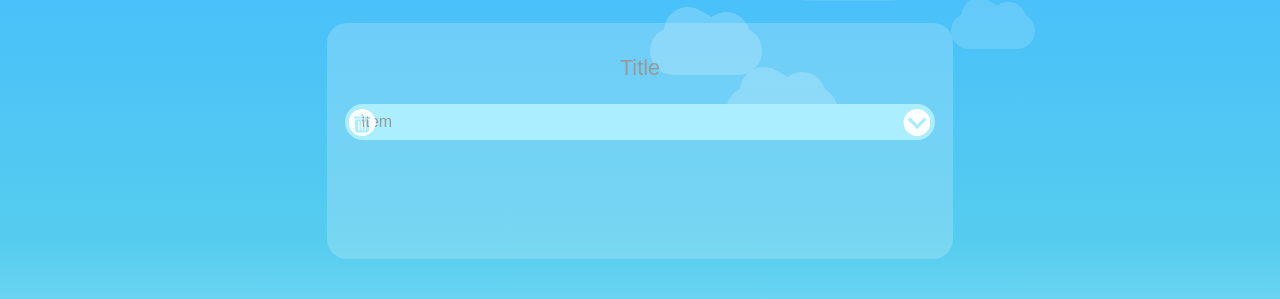
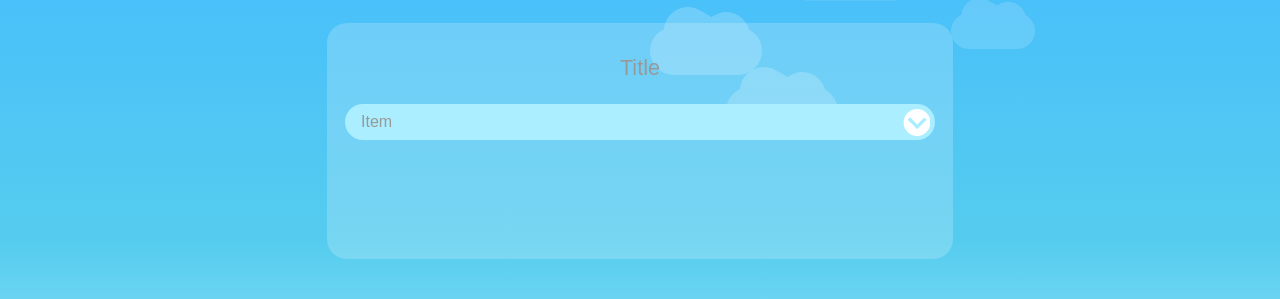
Before and after one commit to neutrinonerd3333/zutara-forever, a Flask app: page / in a window 1280 px wide; the page is wider, and only the part inside the window is pictured. Shown: the part 159-458 px from the top of that part. Run offline with Flask 2, Linux system fonts and the light colour scheme.

Commit message:
delete item aesthetics

```diff
--- a/routes.py
+++ b/routes.py
@@ -788,7 +788,7 @@ def kvp_delete():
     try:
         entryind = int(request.form["entryind"])
         ind = int(request.form["index"])
-        listid = req_json["listid"]
+        listid = request.form["listid"]
         the_list = Catalist.objects.get(listid=listid)
     except KeyError, ValueError:
         raise InvalidAPIUsage("Invalid arguments")
--- a/static/css/style_all.css
+++ b/static/css/style_all.css
@@ -128,7 +128,7 @@ input { outline: none; }
 
 /* SPECIFICS OF EACH LIST ITEM */
 .listItem .itemTitle { position: relative; display: block; width: 100%; height: 2em; background-color: transparent; border-radius: 20px 20px 0 0; padding: 0; margin: 0; }
-.listItem .itemTitle input { background-color: #AEF; padding: 0 3em 0 1em; margin: 0; border-radius: 20px; height: 100%; width: calc(100% - 4em); }
+.listItem .itemTitle input { background-color: #AEF; padding: 0 2.5em 0 1em; margin: 0; border-radius: 20px; height: 100%; width: calc(100% - 3.5em); }
 .listItem .attributes { border-radius: 0 0 20px 20px; display: none; }
 .listItem .attributes .attribute { overflow: hidden; width: 100%; height: 2em; display: block; padding: 0; margin: 0; border-radius: 0 0 20px 20px; }
 .listItem .attributes .attribute .key, .listItem .attributes .attribute .value { display: inline-block; height: 100%; margin: 0; width: 30%; }
@@ -141,11 +141,11 @@ input { outline: none; }
 
 .icon-down { right: 0.3em; top: 0.3em; }
 
-.icon-minus { position: relative; right: calc(-100% + 26px + .3em); top: -2em; background-position: -4.5em -1.5em; }
+.icon-minus { position: relative; right: calc(-100% + 26px + .3em); top: -2em; background-position: -4.5em 0; }
 
-.icon-heart { right: 2em; top: 0.3em; background-position: -6em 0; display: none; }
+.icon-heart { right: 1.9em; top: 0.3em; background-position: -6em 0; display: none; }
 
-.icon-trash-2 { background-position: -15em 0; top: 0.3em; left: 0.2em; }
+.icon-trash-2 { background-position: -15em 0; top: 0.3em; right: 3.5em; display: none; }
 
 /* MY LISTS INTERFACE */
 .mylists { /* ICONS FOR PERMISSIONS */ }
--- a/static/css/style_all.sass
+++ b/static/css/style_all.sass
@@ -531,11 +531,13 @@ input
         margin: 0
         input
             background-color: $color-bright-light
-            padding: 0 3em 0 1em
+            padding: 0 2.5em 0 1em
+            //padding: 0 3em 0 3em
             margin: 0
             border-radius: 20px
             height: 100%
-            width: calc(100% - 4em)
+            width: calc(100% - 3.5em)
+            //width: calc(100% - 6em)
     .attributes
         border-radius: 0 0 20px 20px
         display: none
@@ -591,11 +593,11 @@ input
     position: relative
     right: calc(-100% + 26px + .3em)
     top: -2em
-    background-position: -4.5em -1.5em
+    background-position: -4.5em 0
 
 .icon-heart
     @extend .icon
-    right: 2em
+    right: 1.9em
     top: .3em
     background-position: -6em 0
     display: none
@@ -604,7 +606,8 @@ input
     @extend .icon
     background-position: -15em 0
     top: .3em
-    left: .2em
+    right: 3.5em
+    display: none
 
 /* MY LISTS INTERFACE */
 .mylists
--- a/static/js/home.js
+++ b/static/js/home.js
@@ -30,6 +30,9 @@ $(document).ready(function() {
                 }
             }
         });
+
+    $(".list").on('mouseenter', ".listItem", buttonsVisible);
+    $(".list").on('mouseleave', ".listItem", buttonsHidden);
 
     // save
     $(".list").on('focusin', ".itemTitle input", function() {
@@ -143,9 +146,19 @@ $(document).ready(function() {
 
 function votesVisible() {
     $(".votes").show();
-    $(".icon-heart").show();
     $(".listItem").css("width", "90%");
-    $(".itemTitle input").css({"padding": "0 5em 0 1em", "width": "calc(100% - 6em)"});
+}
+
+function buttonsVisible() {
+    $(this).find(".icon-heart").show();
+    $(this).find(".itemTitle input").css({"padding": "0 6em 0 1em", "width": "calc(100% - 7em)"});
+    $(this).find(".icon-trash-2").show();
+}
+
+function buttonsHidden() {
+    $(this).find(".icon-heart").hide();
+    $(this).find(".itemTitle input").css({"padding": "0 2.5em 0 1em", "width": "calc(100% - 3.5em)"});
+    $(this).find(".icon-trash-2").hide();
 }
 
 function authenticated() {
@@ -271,7 +284,7 @@ function isLastItem() {
 }
 
 function addItem(curListItem) {
-    $(curListItem).after("<div class='listItem'><div class='votes'><div><b>0</b>&#9829;</div></div> <!--list item--> <div class='icon-heart icon'></div>  <div class='itemTitle'> <input type='text' placeholder='Item'> </div> <div class='icon-down icon'></div> <div class='attributes'> <!--all item attributes--> <div class='attribute'> <!--single item attribute--> <div class='key' ><input type='text' placeholder='Note' ></div ><div class='value' ><input type='text' placeholder='Value' ></div><div class='icon-minus icon'></div> </div></div> </div>");
+    $(curListItem).after("<div class='listItem'><div class='icon-trash-2'></div> <div class='votes'><div><b>0</b>&#9829;</div></div> <!--list item--> <div class='icon-heart icon'></div>  <div class='itemTitle'> <input type='text' placeholder='Item'> </div> <div class='icon-down icon'></div> <div class='attributes'> <!--all item attributes--> <div class='attribute'> <!--single item attribute--> <div class='key' ><input type='text' placeholder='Note' ></div ><div class='value' ><input type='text' placeholder='Value' ></div><div class='icon-minus icon'></div> </div></div> </div>");
     if(loggedIn) {votesVisible();}
     resize();
 }
@@ -443,7 +456,6 @@ function loadVotes(that) {
             // default is 0, so only change if 1
             if (parseInt(data.current_vote) === 1) {
                 $(voteBox).next().css("background-position", "-10.5em 0");
-                console.log("okay");
             }
             return data.cur_score;
         }
```
Also changed, not shown: templates/loadlist.html (+9 -7 lines), 1 other file.
